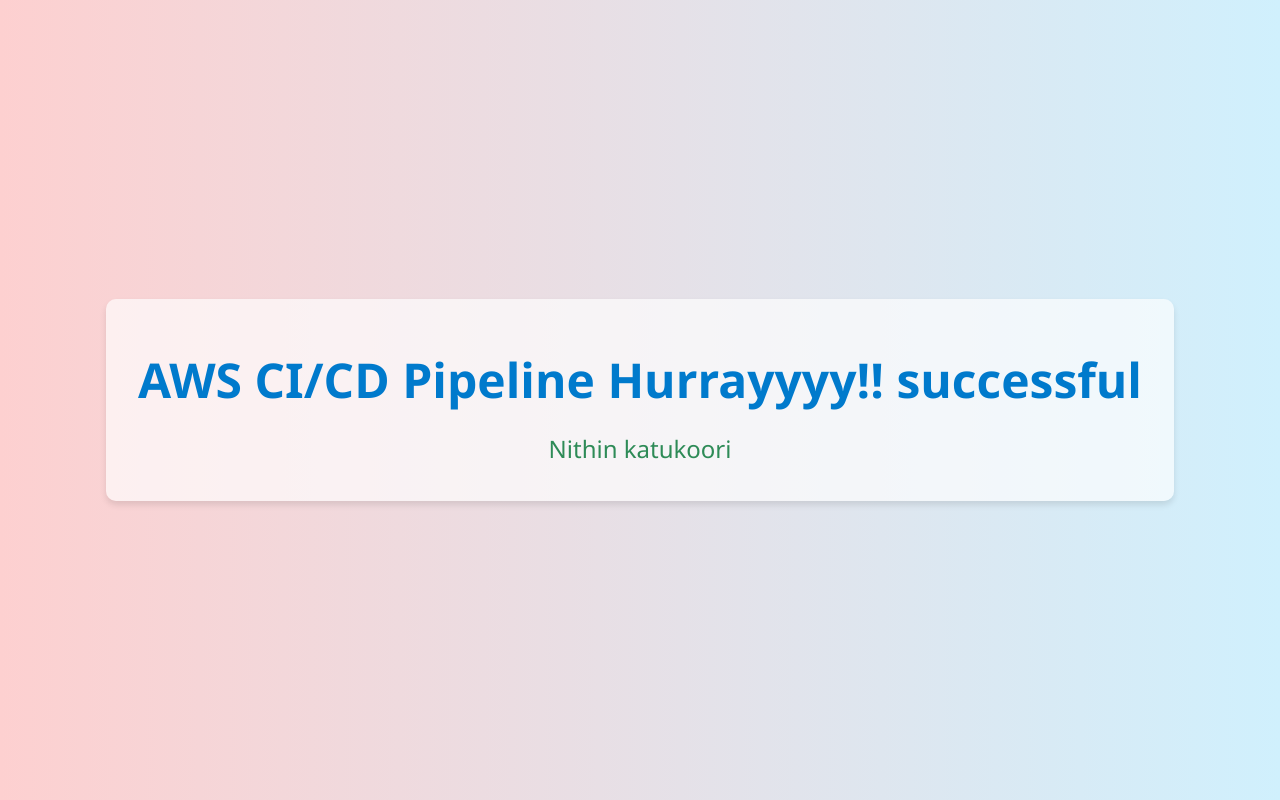
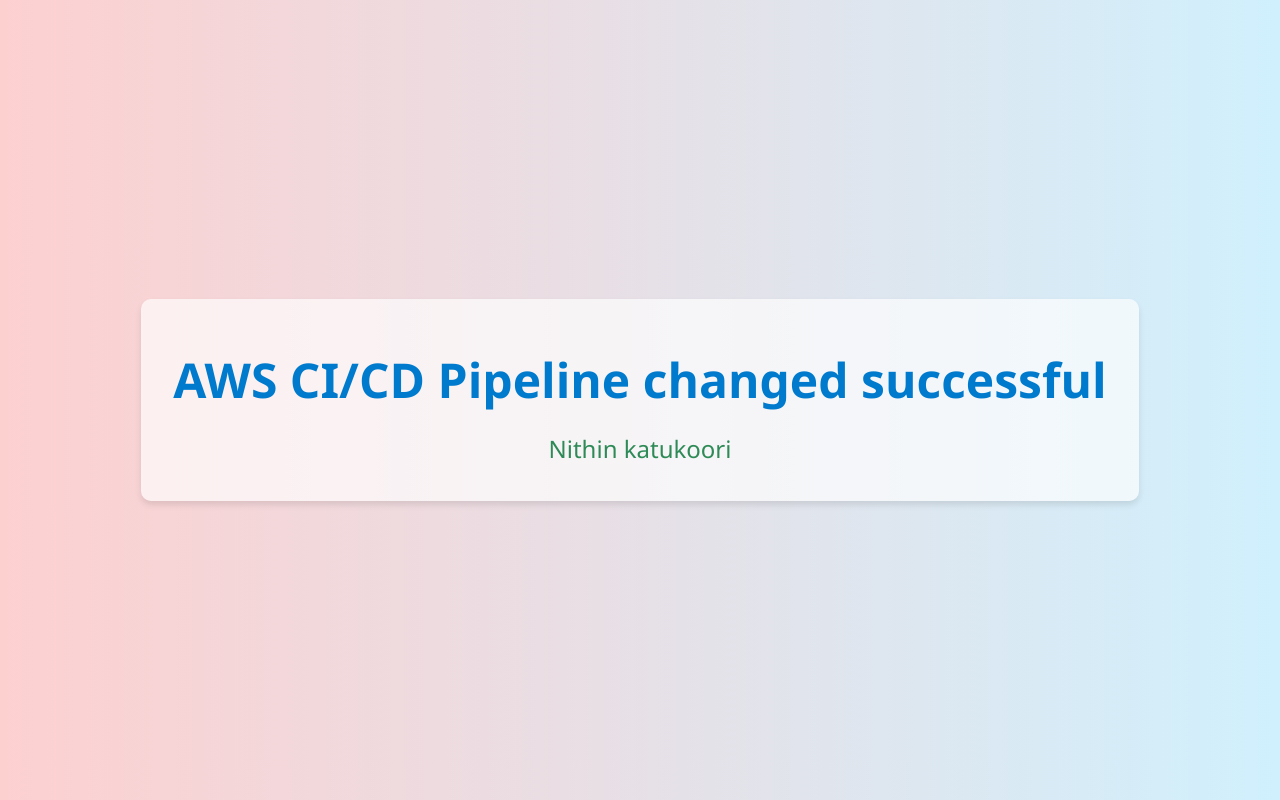
Before and after one commit to nithinkatukoori/AWS_Code_Pipeline, a plain HTML site: page index.html in a window 1280 px wide. Drawn offline with Linux system fonts and the light colour scheme.

Commit message:
Update index.html

```diff
--- a/index.html
+++ b/index.html
@@ -40,7 +40,7 @@
 </head>
 <body>
   <div class="highlight">
-    <h1>AWS CI/CD Pipeline Hurrayyyy!! successful</h1>
+    <h1>AWS CI/CD Pipeline changed successful</h1>
     <h2>Nithin katukoori  </h2>
   </div>
 </body>
```
